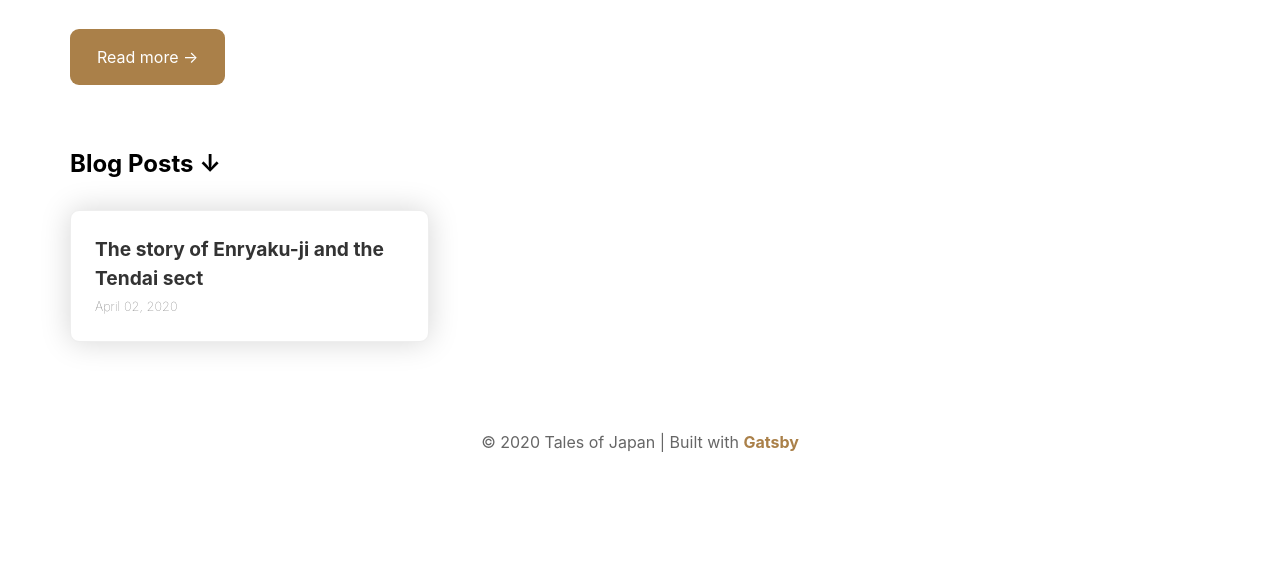
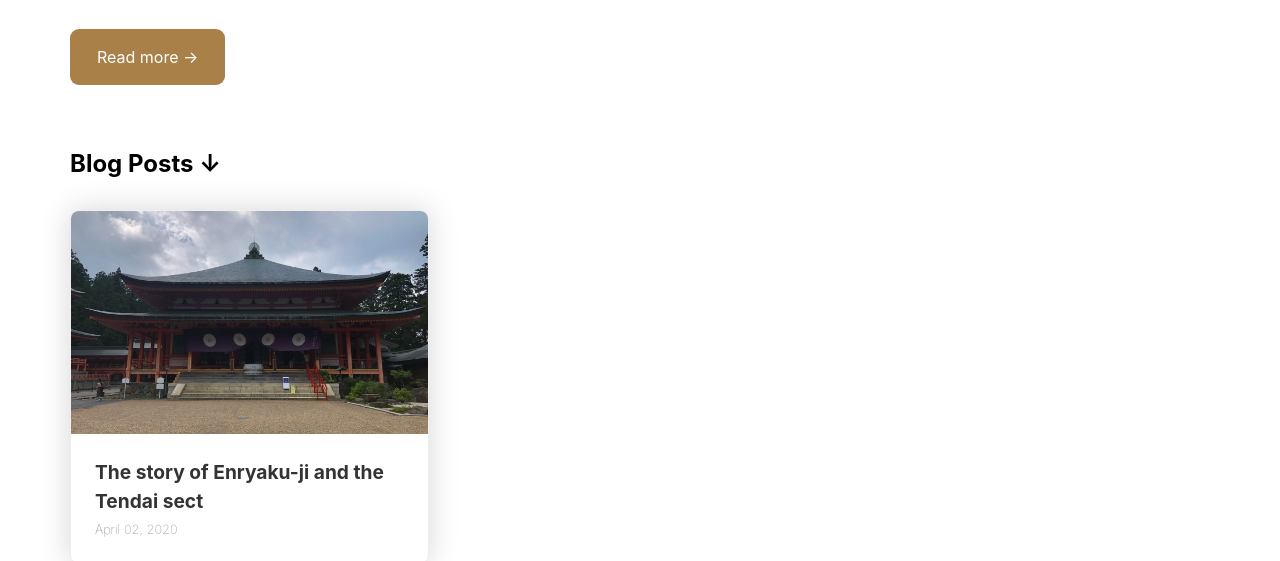
Before and after one commit to LarsBehrenberg/talesofjapan.com, a Gatsby site: page / in a window 1280 px wide. Shown: the part 270-831 px from the top of the page. Before the commit the page ends 800 px from the top, so only its background shows below. Built offline with nearby package versions, Linux system fonts and the light colour scheme; Gatsby itself is replaced by a stand-in of ours.

Commit message:
Update Blog “2020-04-02-the-story-of-enryaku-ji-and-the-tendai-sect”

```diff
--- a/_data/blog/2020-04-02-the-story-of-enryaku-ji-and-the-tendai-sect.md
+++ b/_data/blog/2020-04-02-the-story-of-enryaku-ji-and-the-tendai-sect.md
@@ -3,6 +3,7 @@ template: BlogPost
 path: /the-story-of-enryakuji-and-tendai-sect
 date: 2020-04-02T04:48:14.967Z
 title: The story of Enryaku-ji and the Tendai sect
+thumbnail: /assets/enryaku-ji-sm.jpg
 ---
 ## **Saicho, the founder of the Tendai sect**
 
```
Also changed, not shown: static/assets/enryaku-ji-sm.jpg (added).
